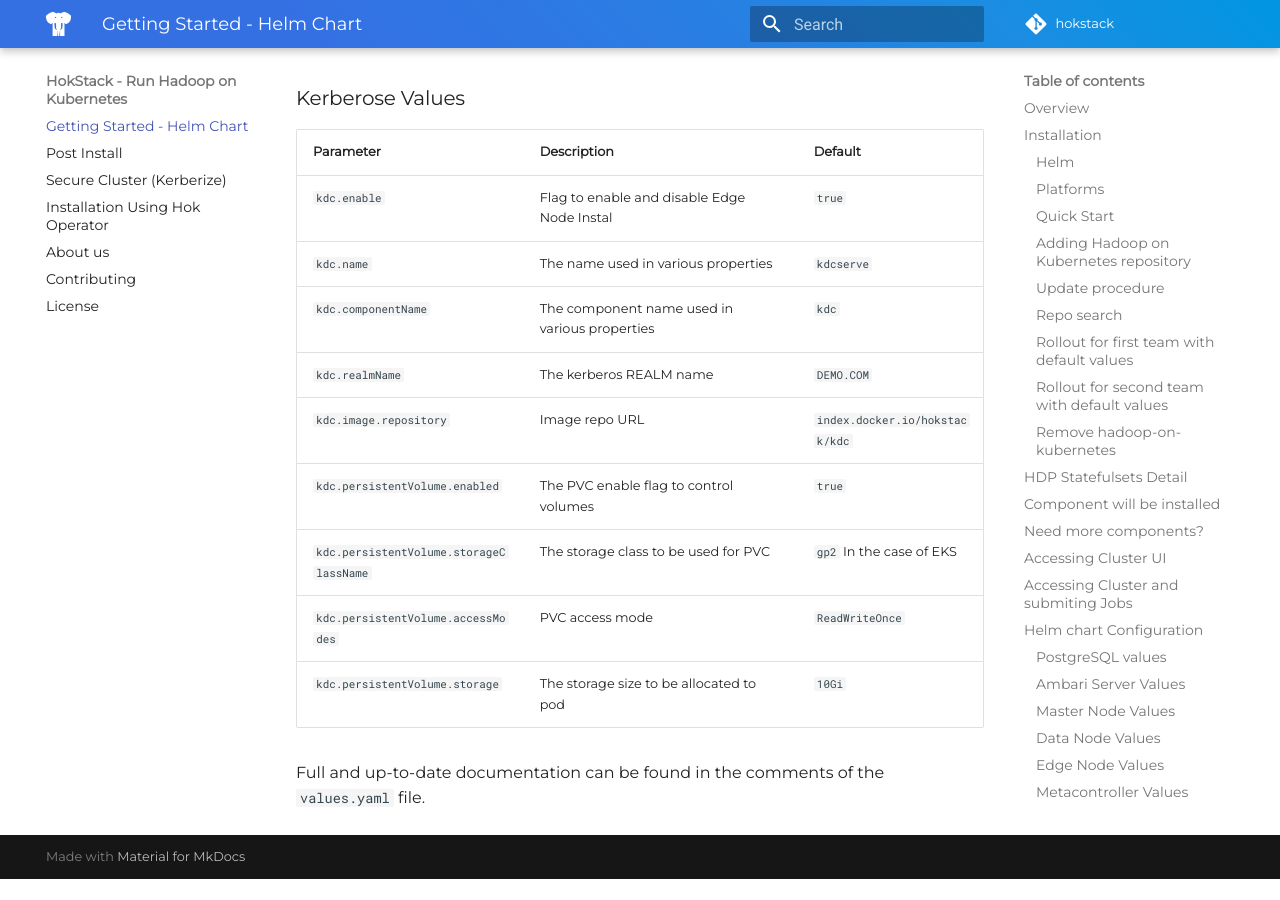
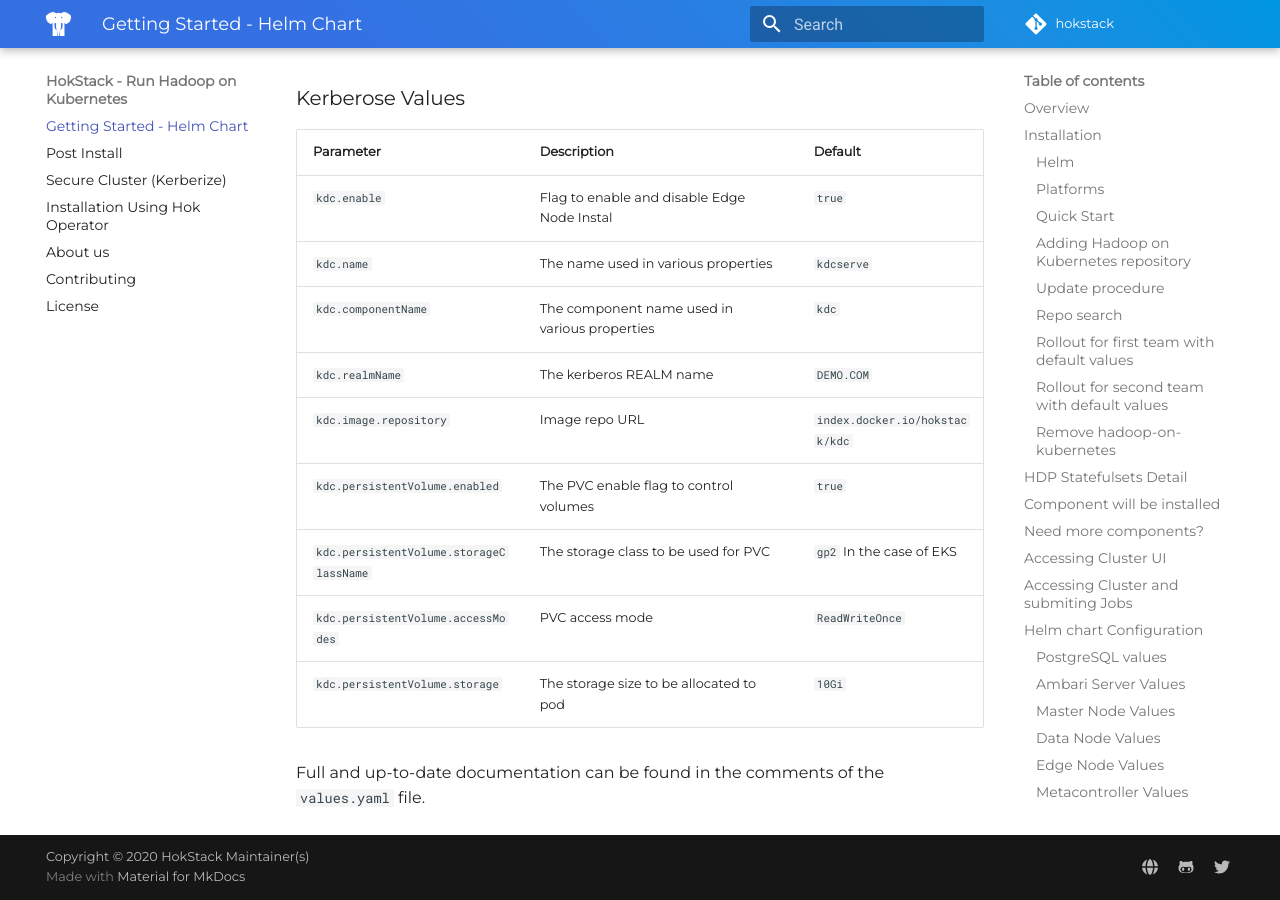
Before and after one commit to hokstack/hok-docs, an MkDocs documentation site: the page built from docs/index.md, in a window 1280 px wide and 900 px high, scrolled down 10276 px. Built offline with MkDocs 1.6.1 and Material for MkDocs 9.7.7, drawn with Linux system fonts in a browser that asks for light colours; before the commit the page ends 11155 px from its top, so only the background shows below that.

Commit message:
Updted sitemap and robots

```diff
--- /dev/null
+++ b/docs/robots.txt
@@ -0,0 +1,3 @@
+User-agent: *
+Allow: /
+Sitemap: https://docs.hokstack.io/sitemap.xml
--- a/mkdocs.yml
+++ b/mkdocs.yml
@@ -1,5 +1,5 @@
 site_name: HokStack - Run Hadoop on Kubernetes
-# site_description:
+site_description: HokStack lets you run Hadoop in Kubernetes
 site_author: Rohit Sharma
 site_url: https://docs.hokstack.io
 
@@ -7,6 +7,48 @@ site_url: https://docs.hokstack.io
 repo_name: hokstack
 repo_url: https://github.com/hokstack
 edit_uri: ""
+
+# Copyright
+copyright: "Copyright &copy; 2020 HokStack Maintainer(s)"
+
+# Options
+extra:
+  search:
+    languages: "en"
+  social:
+    - icon: fontawesome/solid/globe
+      link: https://hokstack.io
+    - icon: fontawesome/brands/github-alt
+      link: https://github.com/hokstack
+    - icon: fontawesome/brands/twitter
+      link: https://twitter.com/hokstack
+
+
+markdown_extensions:
+  - markdown.extensions.admonition
+  - markdown.extensions.codehilite:
+      guess_lang: false
+  - markdown.extensions.def_list
+  - markdown.extensions.footnotes
+  - markdown.extensions.meta
+  - markdown.extensions.toc:
+      permalink: true
+  - pymdownx.arithmatex
+  - pymdownx.betterem:
+      smart_enable: all
+  - pymdownx.caret
+  - pymdownx.critic
+  - pymdownx.details
+  - pymdownx.emoji:
+      emoji_generator: !!python/name:pymdownx.emoji.to_svg
+  - pymdownx.inlinehilite
+  - pymdownx.magiclink
+  - pymdownx.mark
+  - pymdownx.smartsymbols
+  - pymdownx.superfences
+  - pymdownx.tasklist:
+      custom_checkbox: true
+  - pymdownx.tilde
 
 theme:
   name: material
```
Also changed, not shown: docs/sitemap.xml (added, +14 -0 lines).
